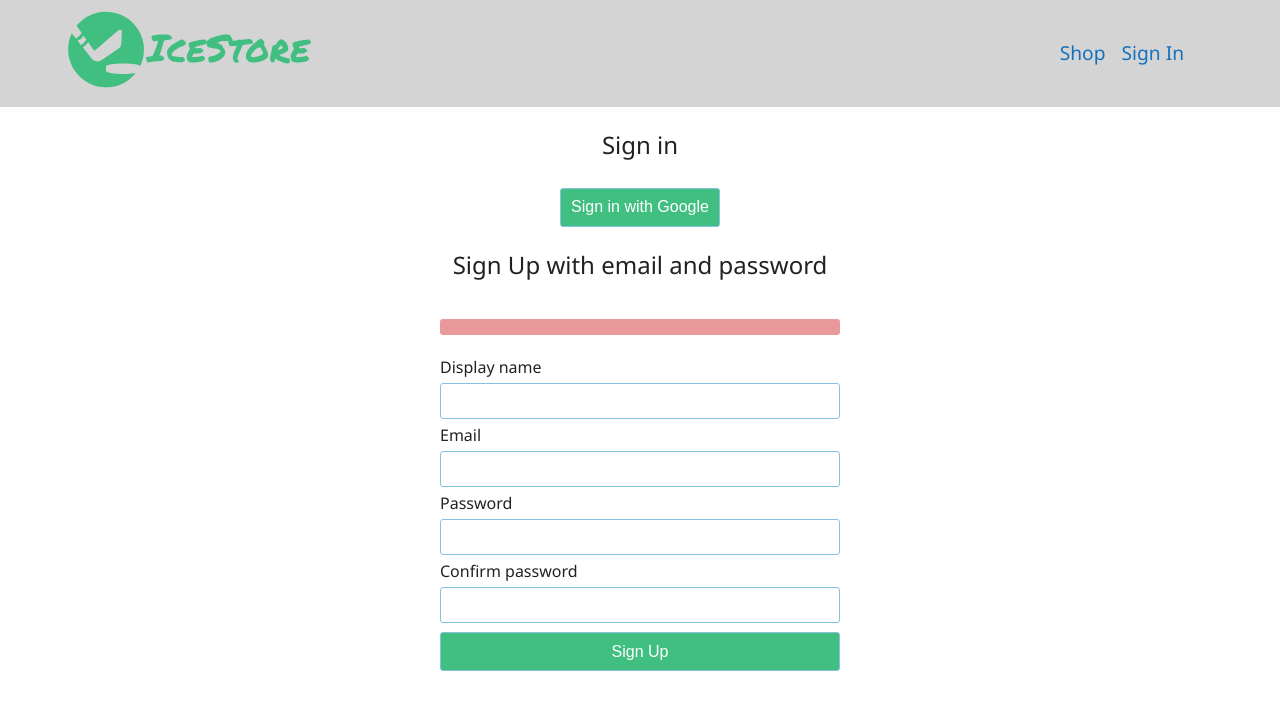
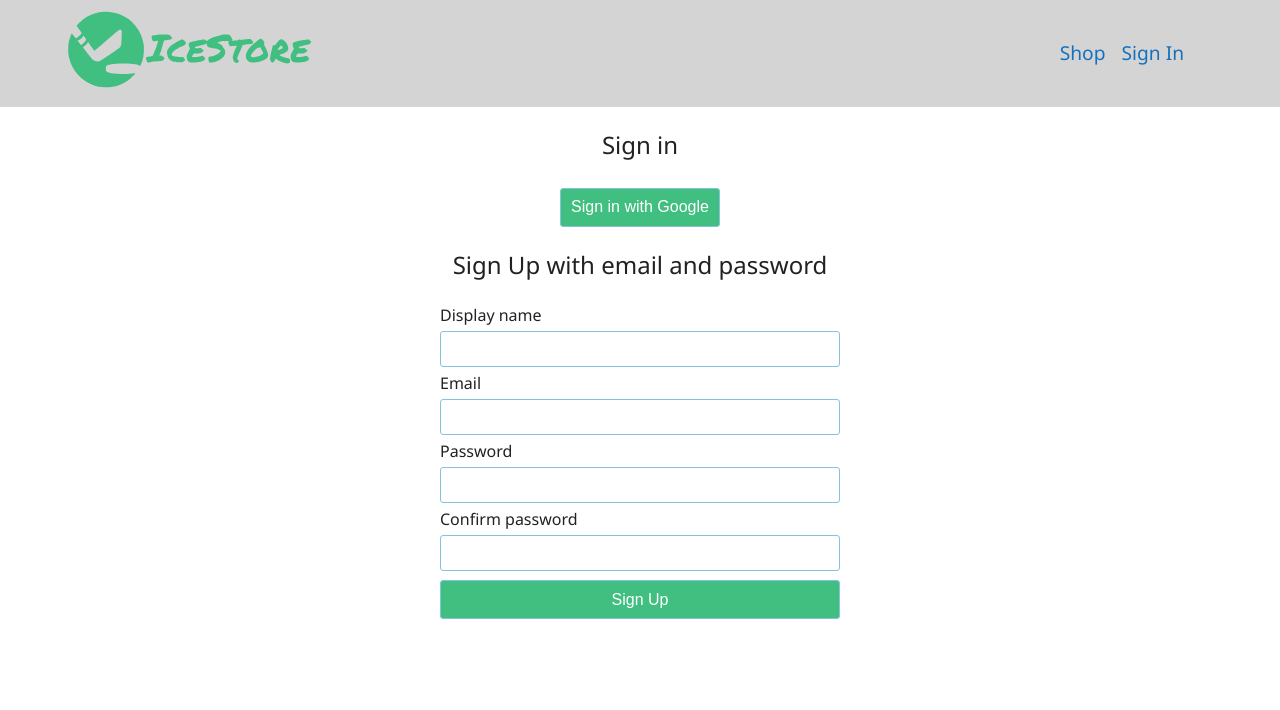
Before and after one commit to Floony7/ecommerce-react, a React (Vite) app: page /sign-in in a window 1280 px wide. Shown: the top 710 px of the page. Built offline with nearby package versions, Linux system fonts and the light colour scheme.

Commit message:
Clear sign up form error alerts upon successful submission

```diff
--- a/src/components/sign-up/sign-up-form.tsx
+++ b/src/components/sign-up/sign-up-form.tsx
@@ -29,8 +29,9 @@ const SignUpForm = () => {
 
     try {
       const res = await createAuthUserWithEmailAndPassword(email, password);
-      console.log("RES", res);
       await createUserDocument(res?.user, { displayName });
+      setError([]);
+      setFormFields(defaultFormState);
     } catch (error) {
       setError((prev) => [...prev, (error as AuthError).message]);
     }
@@ -44,7 +45,7 @@ const SignUpForm = () => {
   return (
     <PageWrap>
       <Form onSubmit={handleSubmit}>
-        {error ? (
+        {error.length > 0 ? (
           <ErrorList>
             {error.map((err) => (
               <li>{removeFirebasePrefix(err)}</li>
@@ -92,5 +93,5 @@ const SignUpForm = () => {
 export default SignUpForm;
 
 function removeFirebasePrefix(str: string): string {
-  return str.replace(/^Firebase: /, "Error: ");
+  return str.replace(/^Firebase: /, "");
 }
```
